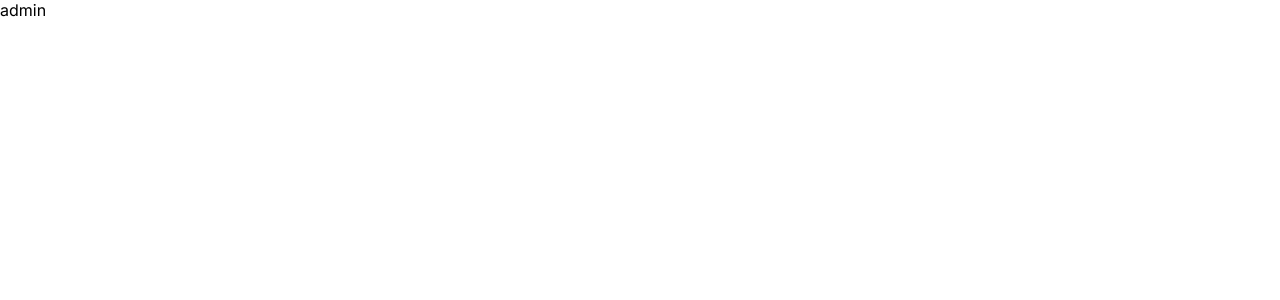
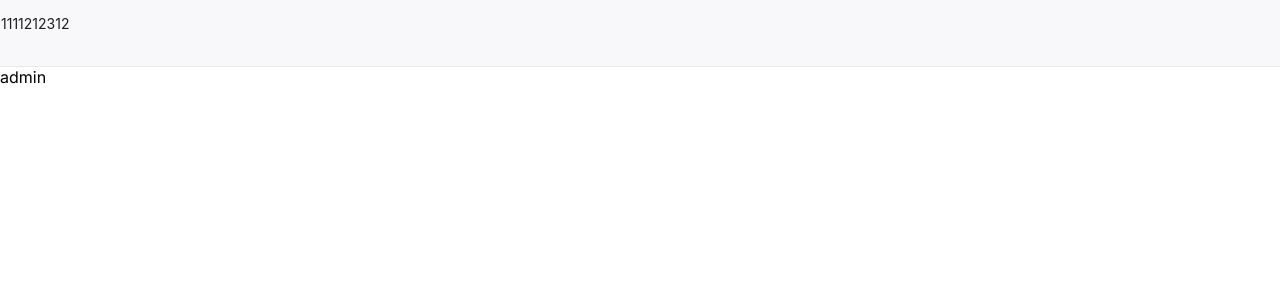
Before and after one commit to jyh2610/InternShipProject_NEXT.JS, a Next.js app in the folder front/: page /admin in a window 1280 px wide. Shown: the top 300 px of the page. Built offline with nearby package versions, Linux system fonts and the light colour scheme.

Commit message:
feat: nav layout

```diff
--- a/front/src/app/globals.css
+++ b/front/src/app/globals.css
@@ -6,12 +6,16 @@
 body {
   margin: 0;
   padding: 0;
-  max-width:1600px;
+  max-width: 1600px;
   width: 100vw;
   height: 100vh;
-  font-family:'Pretendard-Regular';
+  font-family: "Pretendard-Regular";
 }
 
+ol,
+ul {
+  list-style: none;
+}
 
 @font-face {
   font-family: "Pretendard-Regular";
--- a/front/src/app/layout.tsx
+++ b/front/src/app/layout.tsx
@@ -4,6 +4,7 @@ import { Inter } from "next/font/google";
 import AuthSession from "@/components/auth/AuthSession";
 
 import type { Metadata } from "next";
+import Nav from "@/components/nav/Nav";
 
 const inter = Inter({ subsets: ["latin"] });
 
@@ -16,6 +17,7 @@ export default function RootLayout({ children }: { children: React.ReactNode })
   return (
     <html>
       <body className={inter.className}>
+        <Nav />
         <AuthSession>{children}</AuthSession>
       </body>
     </html>
--- a/front/src/components/nav/Nav.tsx
+++ b/front/src/components/nav/Nav.tsx
@@ -1,5 +1,21 @@
+"use client";
+import { Menu } from "antd";
+
+import { navItems } from "@/constants/navConst";
+
 function Nav() {
-  return <div></div>;
+  const items = navItems.map((item, idx) => {
+    const key = idx + 1;
+    return { key, label: item };
+  });
+
+  return (
+    <>
+      <Menu style={{ backgroundColor: "#F8F8FA", padding: "1px" }} mode="horizontal">
+        <div className="border-2 border-indigo-600 h-16">1111212312</div>
+      </Menu>
+    </>
+  );
 }
 
 export default Nav;
--- /dev/null
+++ b/front/src/constants/navConst.ts
@@ -0,0 +1 @@
+export const navItems = ["홈", " 제품", "솔루션", "사전등록"];
```
Also changed, not shown: front/src/components/nav/navItem.tsx (added).
